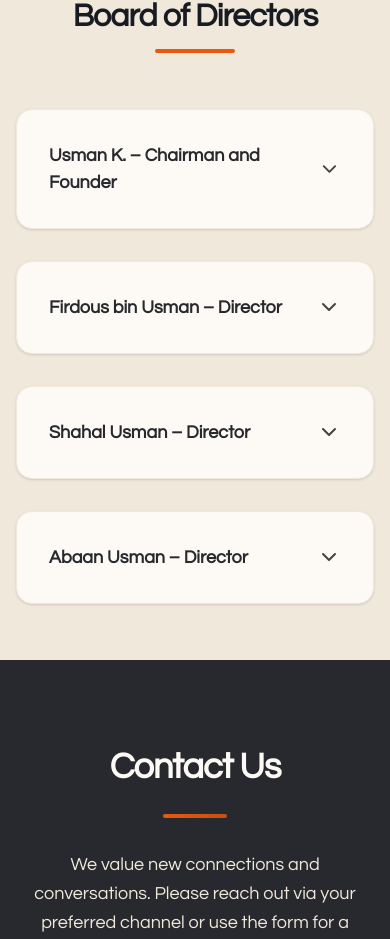
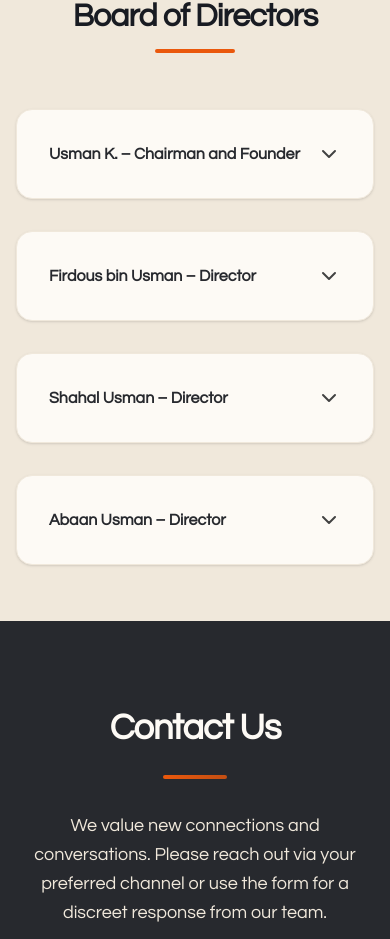
Before and after one commit to Dhaliyanoushad/bekal-holdings, a Next.js app: page / in a window 390 px wide. Shown: the part 6849-7788 px from the top of the page. Built offline with nearby package versions, Linux system fonts and the light colour scheme.

Commit message:
fontsize

```diff
--- a/src/components/Board.tsx
+++ b/src/components/Board.tsx
@@ -76,7 +76,7 @@ const AccordionItem = ({
       onClick={onToggle}
       className="flex justify-between items-center cursor-pointer select-none"
     >
-      <h3 className="text-body xs:text-xl sm:text-subheading font-bold text-charcoal-blue">
+      <h3 className="text-description xs:text-body sm:text-xl sm:text-subheading font-bold text-charcoal-blue">
         {`${member.name} – ${member.title}`}
       </h3>
       {isActive ? (
@@ -98,7 +98,10 @@ const AccordionItem = ({
         >
           <div className="mt-5 text-dark-gray space-y-4">
             {member.bio.map((para, idx) => (
-              <p key={idx} className="leading-relaxed text-description">
+              <p
+                key={idx}
+                className="leading-relaxed text-small xs:text-description"
+              >
                 {para}
               </p>
             ))}
```
